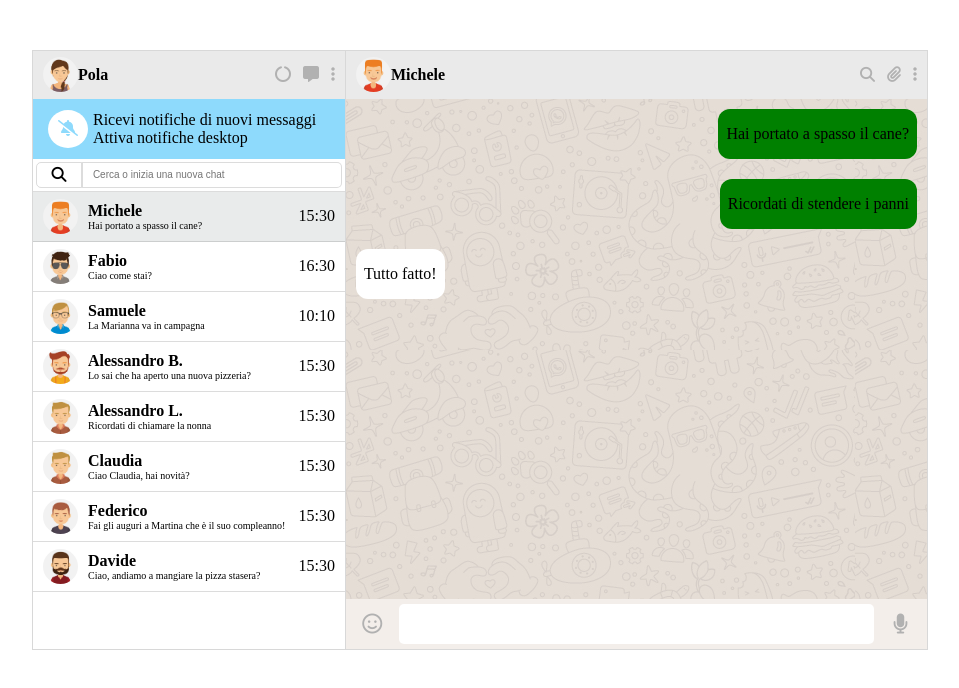
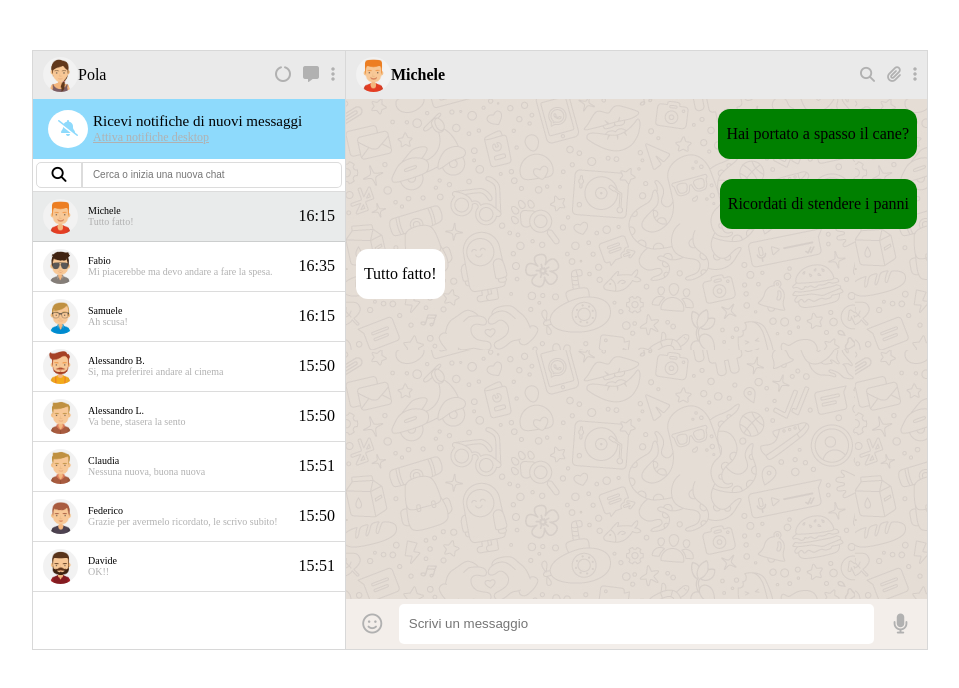
Before and after one commit to danilopiccinni/vue-boolzapp, a plain HTML site: page index.html in a window 1280 px wide. Shown: the whole page, without its empty margins (160-1119 px from the left). Drawn offline with nearby package versions, Linux system fonts and the light colour scheme.

Commit message:
feat: rilevazione ultimo messaggio e orario

```diff
--- a/index.html
+++ b/index.html
@@ -26,7 +26,7 @@
 
                     <div class="contatti-sx">
                         <img src="img/avatar_io.jpg" alt="img">
-                        <strong>Pola</strong>
+                        <span>Pola</span>
                     </div>
 
                     <div class="contatti-dx">
@@ -41,8 +41,8 @@
                 <div class="notifiche-onOff">
                     <div class="icona-notifica"><i class="fa-solid fa-bell-slash"></i></div>
                     <div class="testo-notifica">
-                        <span>Ricevi notifiche di nuovi messaggi</span>
-                        <span>Attiva notifiche desktop</span>
+                        <span class="testo-notifica-1">Ricevi notifiche di nuovi messaggi</span>
+                        <span class="testo-notifica-2">Attiva notifiche desktop</span>
                     </div>
                 </div>
 
@@ -64,20 +64,18 @@
 
                                 <div class="interno-contatto">
                                     <!-- fa visualizzare il nome  -->
-                                    <strong>{{contatto.name}}</strong>
+                                    <span>{{contatto.name}}</span>
 
-                        <!-- test: messaggio e orario preso provvisoriamente -->
-                                    <span>{{contatto.messages[0].message}}</span>
+                        <!-- info ultimo messaggio sotto il contatto -->
+                                    <span class="ultimo-messaggio">
+                                        <!-- visualizza l'ultimo messaggio riguardante quella chat -->
+                                        {{prendiUltimoMess(contatto)}}
+                                    </span>
                                 </div>
-                                <span class="orario">{{
-                                    contatto.messages[0].date[11]
-                                    + contatto.messages[0].date[12]
-                                    + contatto.messages[0].date[13]
-                                    + contatto.messages[0].date[14]
-                                    + contatto.messages[0].date[15]
-                                    }}
+                                <span class="orario">
+                                    <!-- visualizza l'orario riguardante ultimo messaggio della chat -->
+                                    {{prendiOrario(contatto)}}
                                 </span>
-                        <!-- test: messaggio e orario preso provvisoriamente -->
                         </li>
                     </ul>
                 </div>
@@ -113,7 +111,7 @@
                 <div class="chat-bar">
 
                     <button class="bottone-emoticons"><i class="fa-regular fa-face-smile"></i></button>
-                    <input v-model="nuovoMessaggio" @keyup.enter="addMessage()" class="input-chat" type="text">
+                    <input v-model="nuovoMessaggio" @keyup.enter="addMessage()" class="input-chat" type="text" placeholder="Scrivi un messaggio">
                     <button class="bottone-microfono"><i class="fa-solid fa-microphone"></i></button>
 
                 </div>
--- a/js/script.js
+++ b/js/script.js
@@ -202,6 +202,21 @@ createApp({
 
             this.contatti[this.indexActive].messages.push(newmessagebot)
 
+        },
+
+        prendiOrario(contatto) {
+            ultimomess= contatto.messages.length - 1
+            return orario =
+            contatto.messages[ultimomess].date[11]
+            + contatto.messages[ultimomess].date[12]
+            + contatto.messages[ultimomess].date[13]
+            + contatto.messages[ultimomess].date[14]
+            + contatto.messages[ultimomess].date[15]
+        },
+
+        prendiUltimoMess(contatto) {
+            ultimomess= contatto.messages.length - 1
+            return ultimomess = contatto.messages[ultimomess].message
         }
 
     }
```
